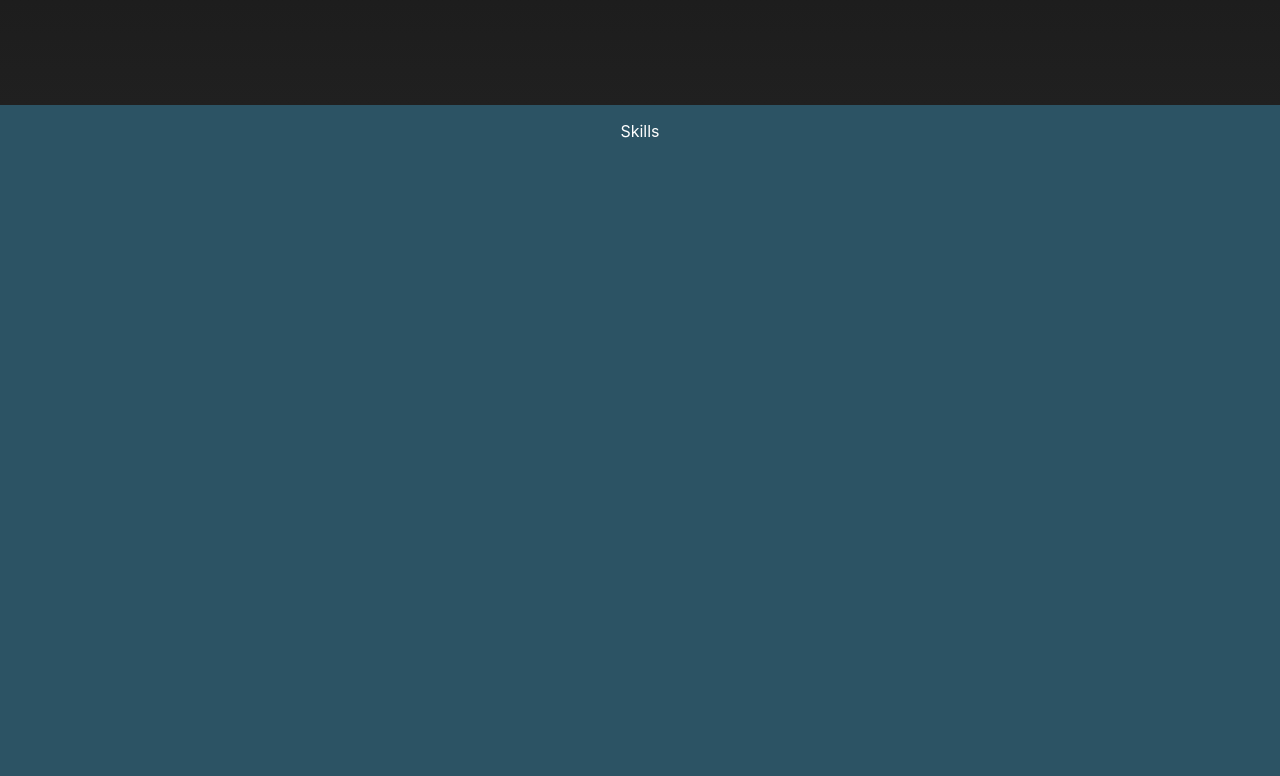
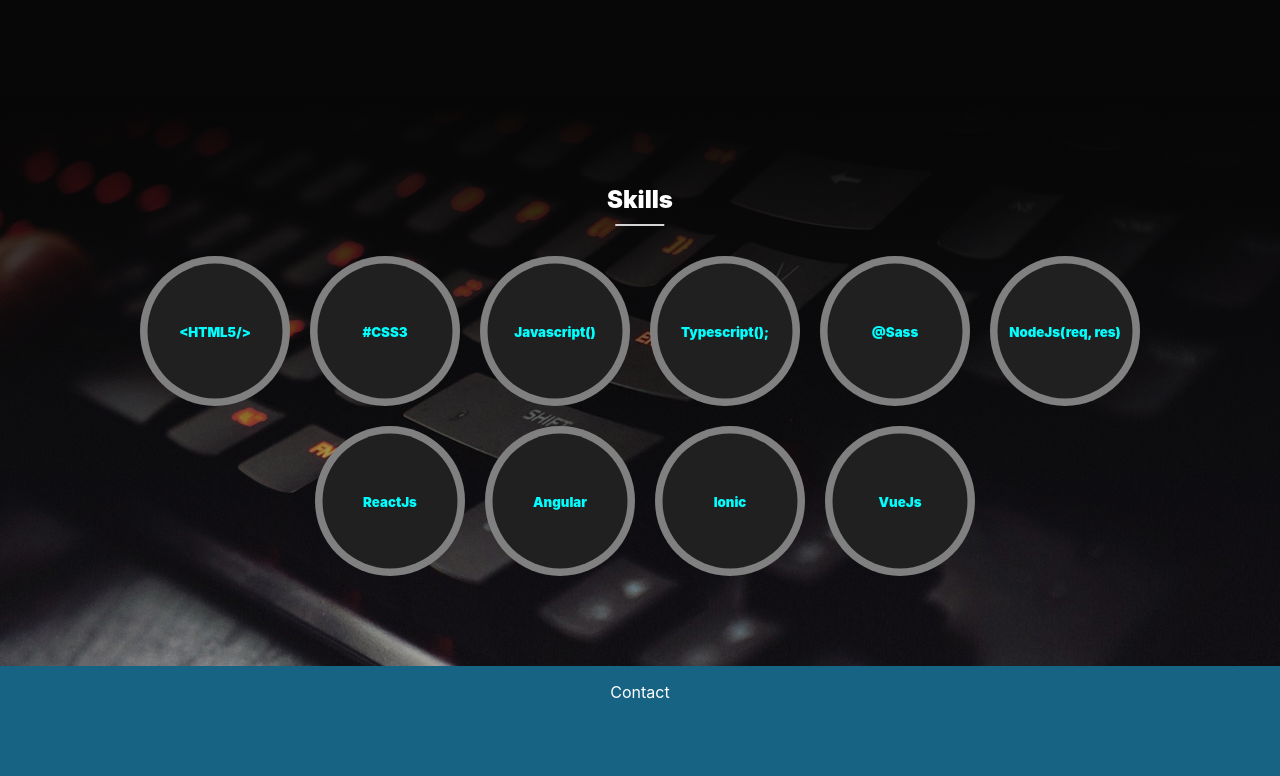
Before and after one commit to ahmadykhan555/professional-portfolio, a React (Create React App) app: page / in a window 1280 px wide. Shown: the part 1624-2400 px from the top of the page. Built offline with nearby package versions, Linux system fonts and the light colour scheme.

Commit message:
Added skills page

```diff
--- /dev/null
+++ b/src/components/SkillCell/SkillCell.scss
@@ -0,0 +1,34 @@
+.skill-cell {
+    height: 150px;
+    width: 150px;
+    justify-content: center;
+    display: flex;
+    border-radius: 50%;
+    background: gray;
+    color: aqua;
+    position: relative;
+
+    margin: 10px;
+
+    &:last-child {
+        margin-right: 0;
+    }
+
+    .skill-name {
+        position: absolute;
+        margin: auto;
+        height: calc(100% - 15px);
+        width: calc(100% - 15px);
+        background: #202020;
+        top: 50%;
+        left: 50%;
+        border-radius: 50%;
+        transform: translate(-50%, -50%);
+        display: flex;
+
+        > h5 {
+            margin: auto;
+            font-weight: 900;
+        }
+    }
+}
--- /dev/null
+++ b/src/components/SkillCell/SkillCell.tsx
@@ -0,0 +1,15 @@
+import React from 'react';
+import './SkillCell.scss';
+
+export interface Skill {
+    name: string;
+}
+
+export const SkillCell: React.FC<Skill> = (props: Skill) => {
+    return(
+        <div className="skill-cell">
+            <div className="skill-name">
+            <h5>{props.name}</h5></div>
+        </div>
+    );
+}
--- a/src/pages/Projects/Projects.scss
+++ b/src/pages/Projects/Projects.scss
@@ -1,5 +1,5 @@
 .projects-page {
-    background-image: linear-gradient(#060606, #202020);
+    background-image: linear-gradient(#141414, #060606 );
     padding: 3rem 8rem;
 
     .projects-list-wrapper {
--- a/src/pages/Skills/Skills.scss
+++ b/src/pages/Skills/Skills.scss
@@ -1,3 +1,6 @@
 .skills-page {
     background: #2C5364;
+    padding: 5rem;
+    text-align: center;
+    background-image: linear-gradient( #202020f0, #060606);
 }
--- a/src/pages/Skills/Skills.tsx
+++ b/src/pages/Skills/Skills.tsx
@@ -1,9 +1,28 @@
 import React from 'react'
 import './Skills.scss';
+import { Skill, SkillCell } from '../../components/SkillCell/SkillCell';
+import bg from '../../skills.jpg';
 
 const Skills: React.FC<any> = () => {
+    const skills: Skill[] = [
+        {name: '<HTML5/>'},
+        {name: '#CSS3'},
+        {name: 'Javascript()'},
+        {name: 'Typescript();'},
+        {name: '@Sass'},
+        {name: 'NodeJs(req, res)'},
+        {name: 'ReactJs'},
+        {name: 'Angular'},
+        {name: 'Ionic'},
+        {name: 'VueJs'},
+    ]
     return (
-        <div className="page skills-page def-padding">Skills</div>
+        <div className="skills-page def-padding" style={{backgroundImage: `linear-gradient(#060606, transparent), url(${bg})`, backgroundSize: 'cover', backgroundPosition:'center'}}>
+            <h2 className="page-title">Skills</h2>
+            <div className="skills-wrapper" style={{display: 'flex', flexWrap: 'wrap', justifyContent: 'center'}}>
+                {skills.map((skill, index) => <SkillCell key={index} name={skill.name}/>)}
+            </div>
+        </div>
     );
 }
 
```
Also changed, not shown: src/skills.jpg (added).
